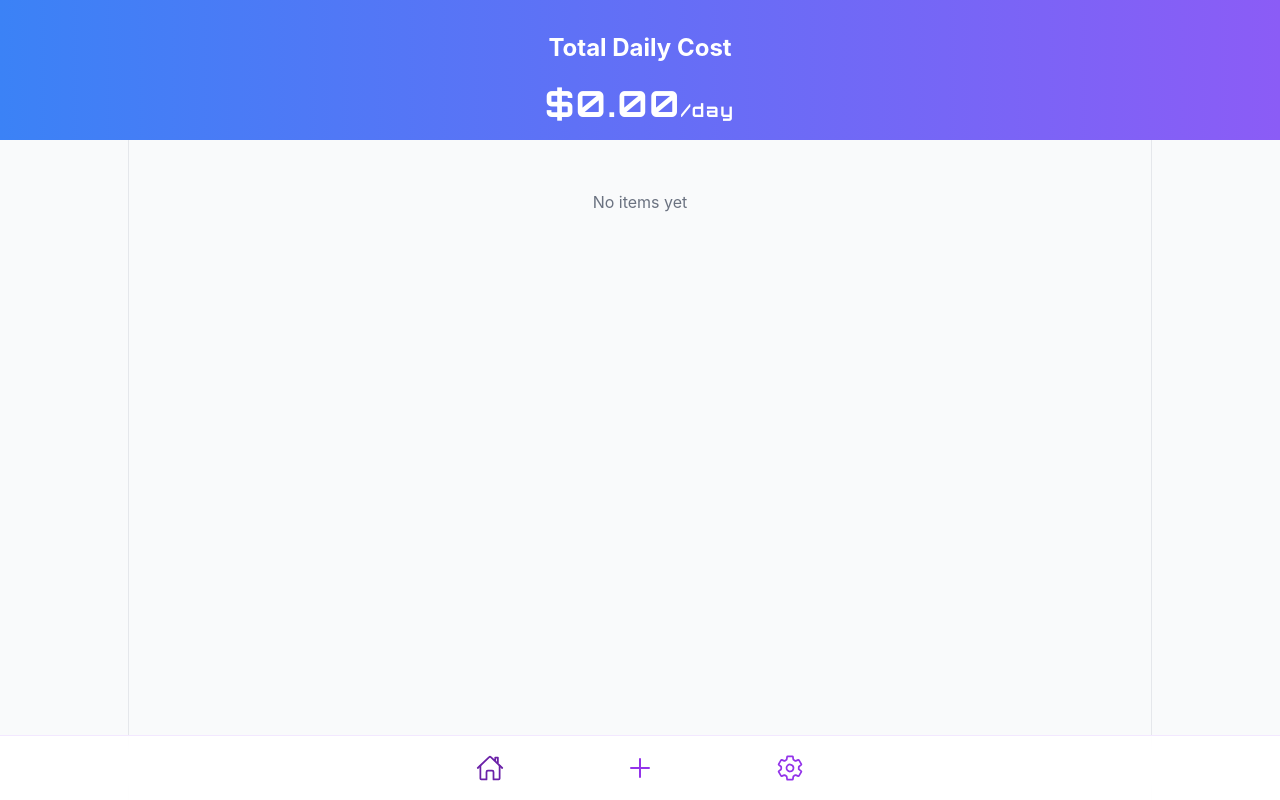
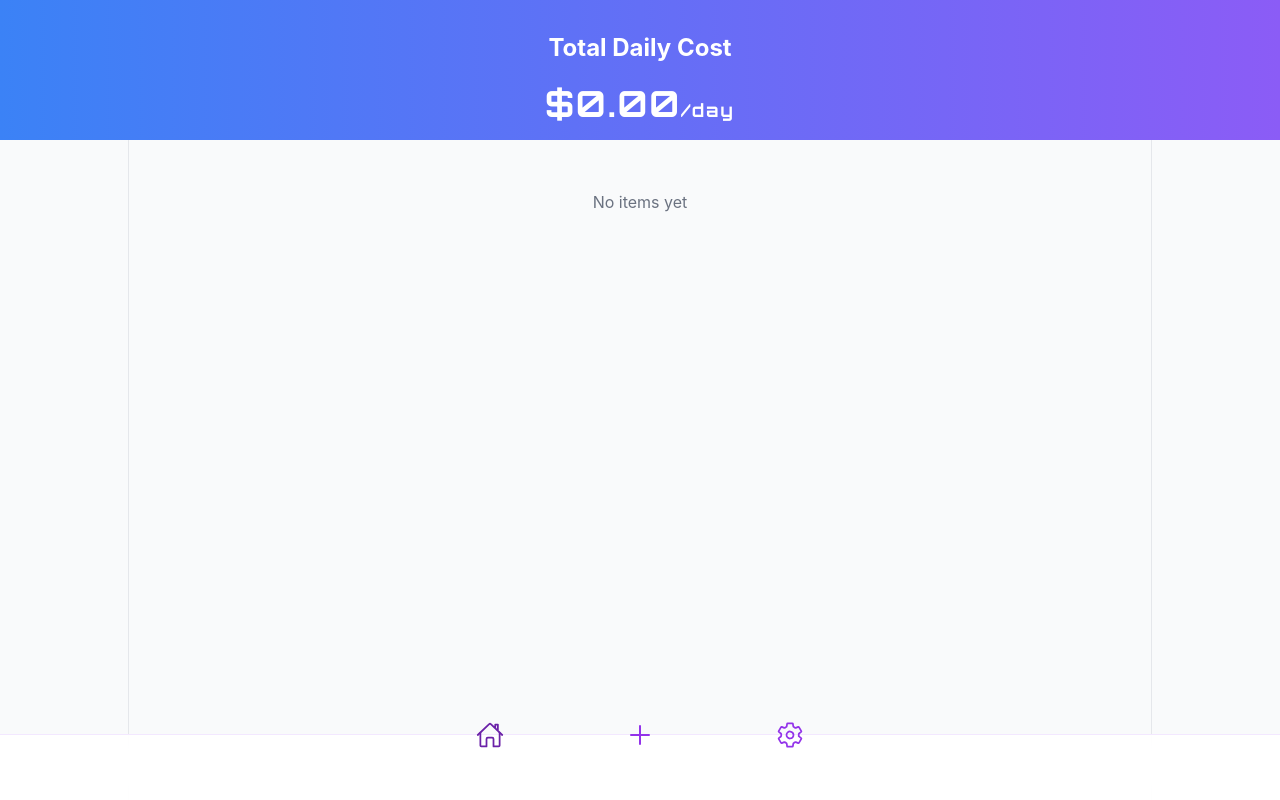
Before and after one commit to leoli-dev/cost-per-day, a React (Create React App) app: page / in a window 1280 px wide. Built offline with nearby package versions, Linux system fonts and the light colour scheme.

Commit message:
Remove iOS safe area inset handling in CSS
- Replace env(safe-area-inset-*) with fixed pixel values
- Simplify padding and positioning for header, page content, and footer
- Remove dynamic safe area padding to standardize layout across devices

```diff
--- a/src/index.css
+++ b/src/index.css
@@ -554,7 +554,7 @@ h1 {
 
 @layer utilities {
   .safe-bottom {
-    padding-bottom: env(safe-area-inset-bottom);
+    padding-bottom: 65px;
   }
 }
 
@@ -589,14 +589,14 @@ h1 {
   left: 0;
   right: 0;
   z-index: 10;
-  padding-top: max(16px, env(safe-area-inset-top));
+  padding-top: 16px;
   background-image: linear-gradient(to right, #3b82f6, #8b5cf6);
 }
 
 .page-content {
   flex: 1;
   overflow-y: auto;
-  padding-bottom: calc(65px + env(safe-area-inset-bottom));
+  padding-bottom: 65px;
   height: 100%;
   width: 100%;
 }
@@ -621,7 +621,7 @@ h1 {
   left: 0;
   right: 0;
   height: 65px;
-  padding-bottom: env(safe-area-inset-bottom);
+  padding-bottom: 65px;
   z-index: 10;
   backdrop-filter: blur(12px);
   background-color: rgba(255, 255, 255, 0.9);
```
